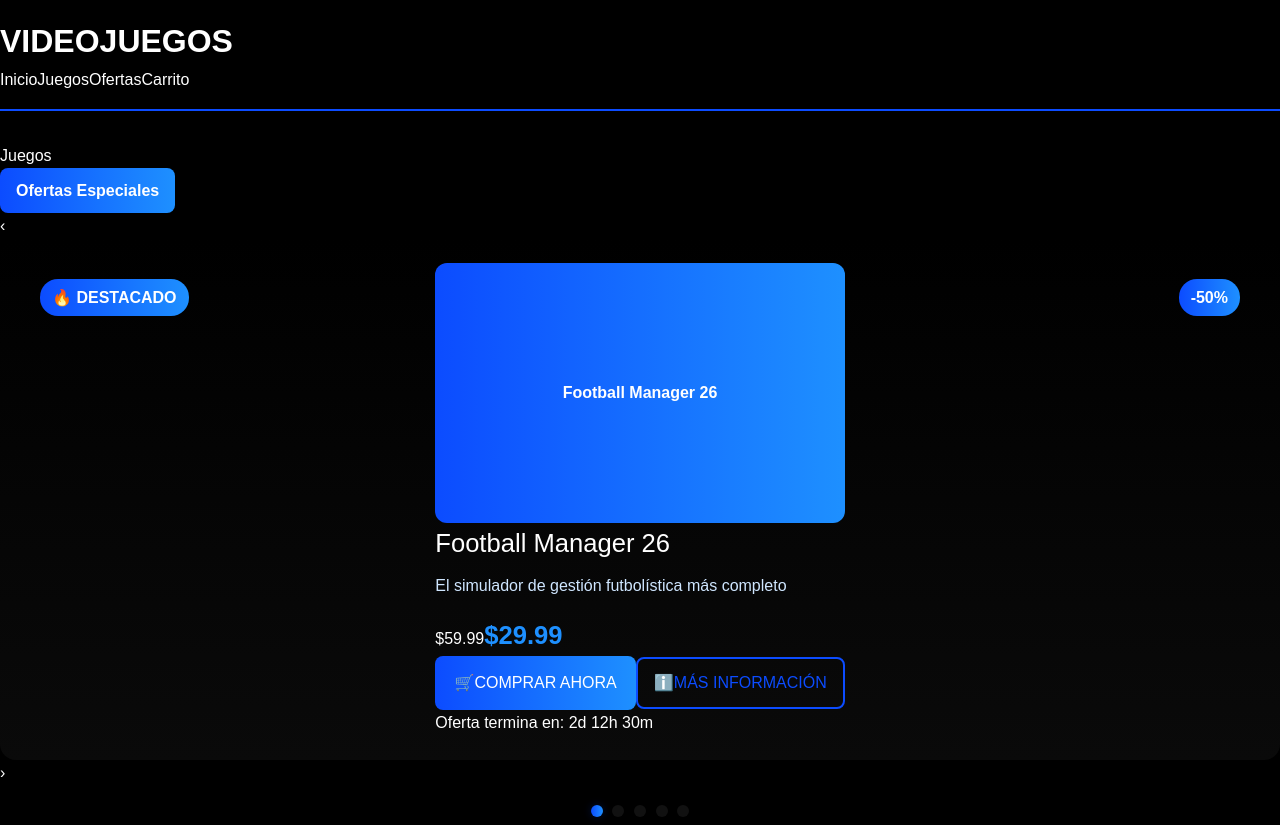
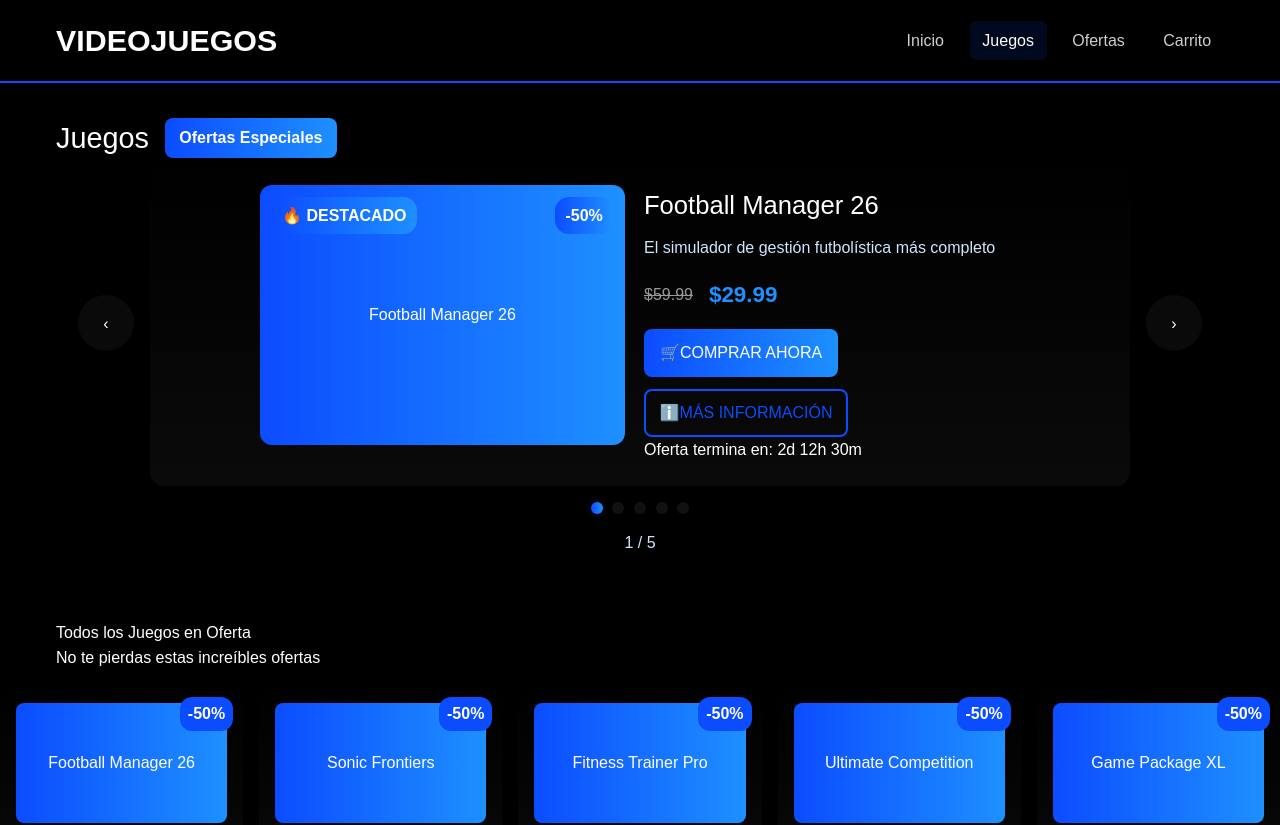
Before and after one commit to ArteMisa82/Proyecto_Manejo, a Next.js app: page /juegos in a window 1280 px wide. Shown: the top 825 px of the page. Built offline with nearby package versions, Linux system fonts and the light colour scheme.

Commit message:
implementacion de los estilos del carrusel de ofertas en juegos.css

```diff
--- a/src/styles/juegos.css
+++ b/src/styles/juegos.css
@@ -1,215 +1,66 @@
-* {
-    margin: 0;
-    padding: 0;
-    box-sizing: border-box;
-}
+*{margin:0;padding:0;box-sizing:border-box}
+html,body{height:100%}
+body{background:#000;color:#fff;font-family:Arial,Helvetica,sans-serif;line-height:1.6}
 
-body {
-    background: #000;
-    color: #fff;
-    font-family: Arial, Helvetica, sans-serif;
-    line-height: 1.6;
-}
+/* Page wrapper */
+.pagina-juegos{min-height:100vh;display:flex;flex-direction:column}
+.contenedor{max-width:1200px;margin:0 auto;padding:0 1rem;width:100%}
 
-.contenedor {
-    max-width: 1200px;
-    margin: 0 auto;
-    padding: 0 1rem; /* Padding a los lados para móviles */
-}
+/* Header */
+.header-juegos{padding:1rem 0;border-bottom:2px solid #0c4cff}
+.contenedor-header{max-width:1200px;margin:0 auto;padding:0 1rem;display:flex;align-items:center;justify-content:space-between;gap:1rem}
+.titulo-principal{font-size:1.9rem;font-weight:800}
+.navegacion{display:flex;gap:.8rem}
+.nav-link{color:#cfcfcf;text-decoration:none;padding:.4rem .8rem;border-radius:6px}
+.nav-link.activo{background:rgba(12,76,255,.12);color:#fff}
 
-.header-juegos {
-    padding: 1rem 0;
-    border-bottom: 2px solid #0c4cff;
-}
+/* Sección ofertas */
+.ofertas-carrusel{padding:2rem 0}
+.cabecera-ofertas{max-width:1200px;margin:0 auto;padding:0 1rem;display:flex;align-items:center;gap:1rem;justify-content:flex-start}
+.cabecera-ofertas h2{font-size:1.8rem;margin:0}
+.titulo-destacado{background:linear-gradient(90deg,#0c4cff,#1e90ff);color:#fff;padding:.45rem .9rem;border-radius:8px;font-weight:700}
 
-.titulo-principal {
-    font-size: 2rem;
-    font-weight: 700;
-}
+/* Carrusel - centrado y contenido organizado */
+.contenedor-carrusel{display:flex;align-items:center;justify-content:center;gap:1rem}
+.boton-navegacion{flex:0 0 56px;height:56px;border-radius:50%;background:rgba(255,255,255,.04);color:#fff;border:0;display:flex;align-items:center;justify-content:center;cursor:pointer}
+.carrusel{flex:1;max-width:980px;background:linear-gradient(#000,#0a0a0a);padding:1.5rem;border-radius:14px;display:flex;align-items:center}
+.lista-juegos{display:flex;align-items:center;justify-content:center;width:100%}
+.tarjeta-juego{width:100%;max-width:760px;display:flex;justify-content:center;position:relative}
 
-.titulo-destacado {
-    background: linear-gradient(90deg, #0c4cff, #1e90ff);
-    color: #fff;
-    padding: .6rem 1rem;
-    border-radius: 8px;
-    font-weight: 700;
-    display: inline-block;
-}
+/* Contenido interno de la tarjeta: imagen + info */
+.contenido-juego{display:flex;gap:1.2rem;align-items:flex-start;width:100%}
+.imagen-juego{flex:0 0 48%;min-width:240px;height:260px;border-radius:12px;background:linear-gradient(90deg,#0c4cff,#1e90ff);display:flex;align-items:center;justify-content:center;color:#fff;position:relative}
+.info-juego{flex:1}
 
-.ofertas-carrusel {
-    padding: 2rem 0;
-}
+.etiqueta-oferta,.badge-destacado{position:absolute;top:12px;padding:6px 10px;border-radius:14px;color:#fff;background:linear-gradient(90deg,#0c4cff,#1e90ff);font-weight:700;z-index:10}
+.etiqueta-oferta{right:12px}.badge-destacado{left:12px}
 
-.carrusel {
-    background: linear-gradient(#000, #0a0a0a);
-    padding: 1.5rem;
-    border-radius: 16px;
-    overflow: hidden; /* Importante para el carrusel */
-}
+.titulo-juego{font-size:1.6rem;margin:0 0 .6rem}
+.descripcion-juego{color:#cfe6ff;margin-bottom:1rem}
+.precios{display:flex;gap:1rem;align-items:center;margin-bottom:1rem}
+.precio-original{color:#9a9a9a;text-decoration:line-through}
+.precio-oferta{color:#1e90ff;font-weight:800;font-size:1.4rem}
+.acciones{display:flex;gap:.8rem;flex-wrap:wrap}
+.boton-comprar{background:linear-gradient(90deg,#0c4cff,#1e90ff);color:#fff;padding:.7rem 1rem;border-radius:8px;border:0;cursor:pointer}
+.boton-info{background:transparent;color:#0c4cff;border:2px solid #0c4cff;padding:.55rem .85rem;border-radius:8px}
 
-.lista-juegos {
-    display: flex;
-    gap: 1rem;
-    transition: transform .5s ease;
-}
+.indicadores{display:flex;gap:.6rem;justify-content:center;margin:1rem 0}
+.indicador{width:12px;height:12px;border-radius:50%;background:#111;cursor:pointer}
+.indicador.activo{background:linear-gradient(90deg,#0c4cff,#1e90ff);box-shadow:0 0 8px rgba(12,76,255,.22)}
+.contador-juegos{text-align:center;color:#cfe6ff;margin-top:.5rem}
 
-.tarjeta-juego {
-    flex: 0 0 100%;
-    display: flex;
-    justify-content: center;
-    align-items: center;
-    min-height: 420px; /* Altura mínima para mantener consistencia */
-    position: relative;
-}
+/* Todos los juegos */
+.todos-juegos{padding:2rem 0}
+.cabecera-todos{max-width:1200px;margin:0 auto;padding:0 1rem;margin-bottom:1rem}
+.grid-juegos{display:grid;grid-template-columns:repeat(auto-fit,minmax(220px,1fr));gap:1rem}
+.card-juego{background:linear-gradient(#000,#0a0a0a);padding:1rem;border-radius:10px;position:relative;cursor:pointer}
+.card-imagen{height:120px;border-radius:8px;background:linear-gradient(90deg,#0c4cff,#1e90ff);display:flex;align-items:center;justify-content:center;color:#fff}
+.card-oferta{position:absolute;top:10px;right:10px;background:#0c4cff;color:#fff;padding:4px 8px;border-radius:12px;font-weight:700}
 
-.imagen-juego {
-    height: 260px;
-    border-radius: 12px;
-    background: linear-gradient(90deg, #0c4cff, #1e90ff);
-    display: flex;
-    align-items: center;
-    justify-content: center;
-    color: #fff;
-    font-weight: 700;
-}
+/* Footer */
+.footer-juegos{padding:2rem 0;border-top:1px solid #111;margin-top:auto}
+.contenedor-footer{max-width:1200px;margin:0 auto;padding:0 1rem;display:flex;align-items:center;justify-content:space-between;gap:1rem}
 
-.etiqueta-oferta,
-.badge-destacado {
-    position: absolute;
-    top: 16px;
-    padding: 6px 12px;
-    border-radius: 18px;
-    color: #fff;
-    background: linear-gradient(90deg, #0c4cff, #1e90ff);
-    font-weight: 700;
-    z-index: 10;
-}
-
-.etiqueta-oferta {
-    right: 16px;
-}
-
-.badge-destacado {
-    left: 16px;
-}
-
-.titulo-juego {
-    font-size: 1.6rem;
-    margin-bottom: .6rem;
-}
-
-.descripcion-juego {
-    color: #cfe6ff;
-    margin-bottom: 1rem;
-}
-
-.precio-oferta {
-    color: #1e90ff;
-    font-weight: 800;
-    font-size: 1.6rem;
-}
-
-.boton-comprar {
-    background: linear-gradient(90deg, #0c4cff, #1e90ff);
-    color: #fff;
-    padding: .9rem 1.2rem;
-    border-radius: 8px;
-    border: 0;
-    cursor: pointer;
-    text-decoration: none; /* Buena práctica si es un <a> */
-    display: inline-block;
-}
-
-.boton-info {
-    background: transparent;
-    color: #0c4cff;
-    border: 2px solid #0c4cff;
-    padding: .7rem 1rem;
-    border-radius: 8px;
-    cursor: pointer;
-    text-decoration: none; /* Buena práctica si es un <a> */
-    display: inline-block;
-}
-
-.indicadores {
-    display: flex;
-    gap: .6rem;
-    justify-content: center;
-    margin: 1.2rem 0;
-}
-
-.indicador {
-    width: 12px;
-    height: 12px;
-    border-radius: 50%;
-    background: #111;
-    cursor: pointer;
-    transition: background .3s;
-}
-
-.indicador.activo {
-    background: linear-gradient(90deg, #0c4cff, #1e90ff);
-    box-shadow: 0 0 8px rgba(12, 76, 255, .22);
-}
-
-.grid-juegos {
-    /* Mejorado para mejor adaptabilidad */
-    display: grid;
-    grid-template-columns: repeat(auto-fill, minmax(220px, 1fr));
-    gap: 1rem;
-    margin-top: 1.5rem;
-}
-
-.card-juego {
-    background: linear-gradient(#000, #0a0a0a);
-    padding: 1rem;
-    border-radius: 10px;
-    position: relative; /* Necesario para posicionar .card-oferta */
-}
-
-.card-oferta {
-    position: absolute;
-    top: 8px;
-    right: 8px;
-    background: #0c4cff;
-    color: #fff;
-    padding: 4px 8px;
-    border-radius: 12px;
-    font-weight: 700;
-}
-
-.footer-juegos {
-    padding: 2rem 0;
-    border-top: 1px solid #111;
-    margin-top: 2rem;
-    text-align: center;
-}
-
-
-@media (max-width: 768px) {
-    .titulo-principal {
-        font-size: 1.6rem;
-    }
-
-    .imagen-juego {
-        height: 180px;
-    }
-
-    .tarjeta-juego {
-        min-height: 360px;
-    }
-}
-
-@media (max-width: 480px) {
-    .contenedor {
-        padding: 0 .8rem;
-    }
-
-    .grid-juegos {
-        grid-template-columns: 1fr;
-    }
-
-    .titulo-destacado {
-        font-size: .95rem;
-    }
-}
+/* Responsive adjustments */
+@media(max-width:900px){.contenido-juego{flex-direction:column}.imagen-juego{width:100%;height:180px}.tarjeta-juego{max-width:520px}}
+@media(max-width:480px){.titulo-principal{font-size:1.2rem}.contenedor{padding:0 .8rem}.grid-juegos{grid-template-columns:1fr}.acciones{width:100%;justify-content:space-between}}
```
